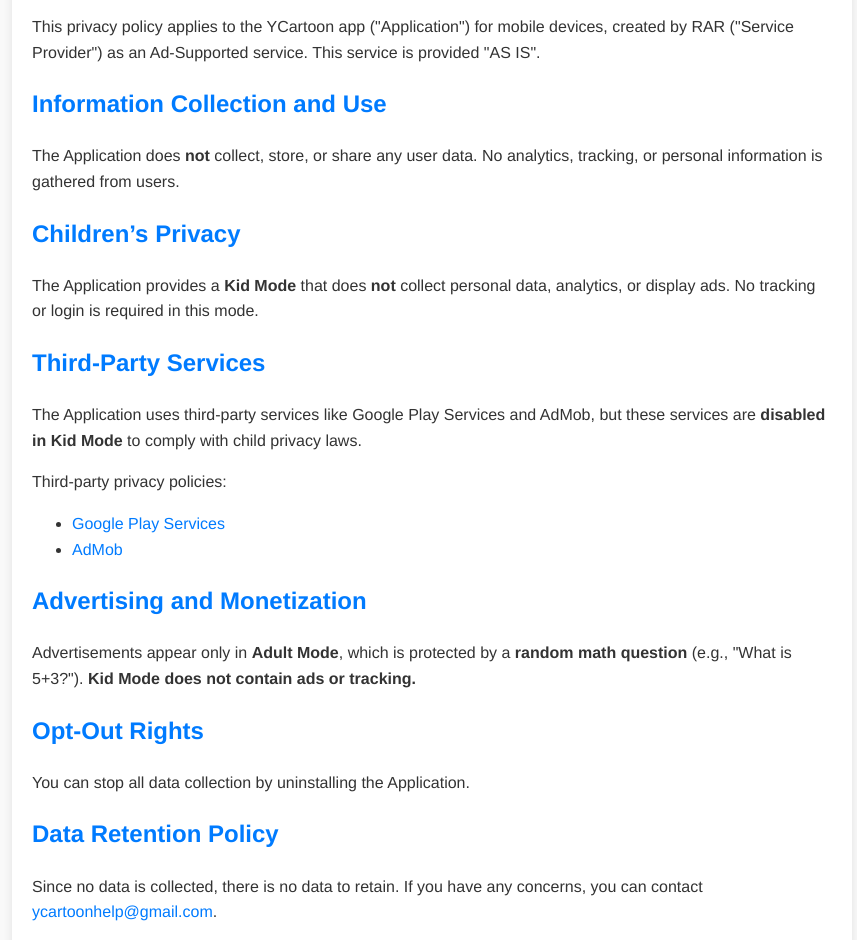
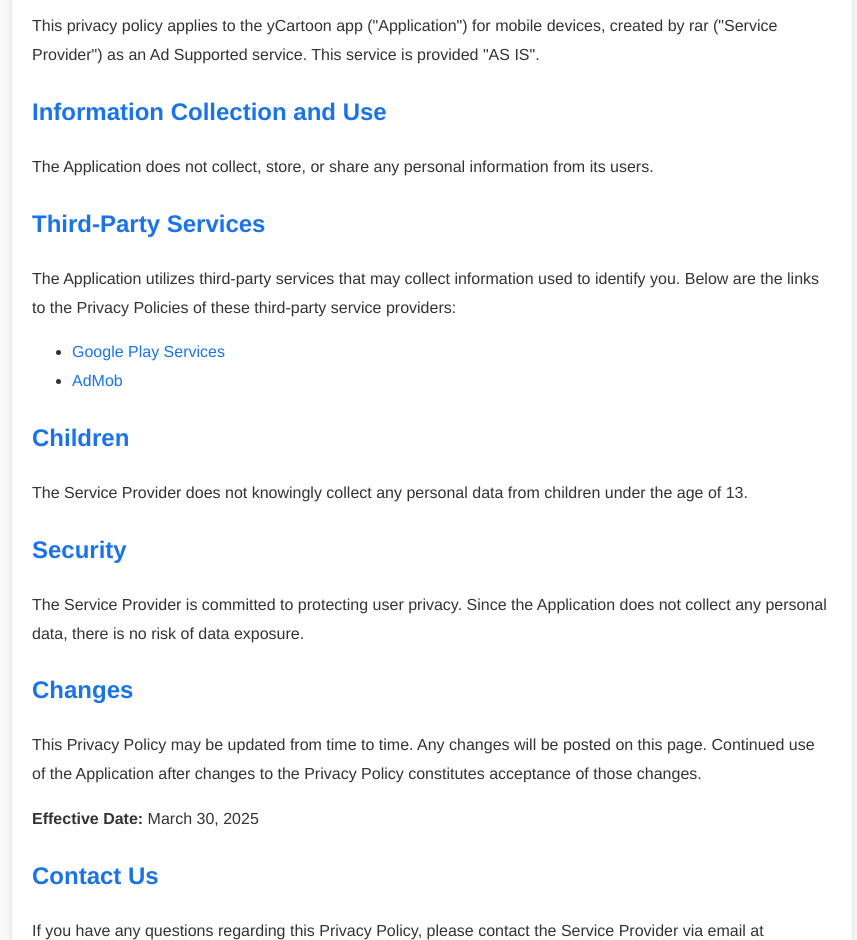
Before and after one commit to ycartoon/Privacy-Policy, a plain HTML site: page index.html in a window 1280 px wide. Shown: the part 140-1080 px from the top of the page, without its empty margins (208-1065 px from the left). Drawn offline with Linux system fonts and the light colour scheme.

Commit message:
index.html

```diff
--- a/index.html
+++ b/index.html
@@ -2,7 +2,7 @@
 <html>
 <head>
   <meta charset='utf-8'>
-  <meta name='viewport' content='width=device-width'>
+  <meta name='viewport' content='width=device-width, initial-scale=1'>
   <title>Privacy Policy</title>
   <style>
     body {
@@ -10,81 +10,70 @@
       padding: 2em;
       background-color: #f9f9f9;
       color: #333;
-      line-height: 1.6;
-      animation: fadeIn 1.5s ease-in;
+      line-height: 1.8;
+      margin: 0;
+      display: flex;
+      justify-content: center;
+      align-items: center;
+      min-height: 100vh;
     }
-    h1, h2, h3 {
-      color: #007BFF;
-      animation: slideIn 1s ease-in-out;
+    h1, h2 {
+      color: #1a73e8;
     }
     .container {
+      width: 90%;
       max-width: 800px;
-      margin: auto;
       background: white;
       padding: 20px;
       border-radius: 10px;
-      box-shadow: 0px 0px 10px rgba(0, 0, 0, 0.1);
-      animation: fadeInUp 1.2s ease-in-out;
+      box-shadow: 0 4px 8px rgba(0, 0, 0, 0.1);
+      opacity: 0;
+      transform: translateY(20px);
+      animation: fadeIn 0.8s ease-out forwards 0.2s;
+    }
+    @keyframes fadeIn {
+      to {
+        opacity: 1;
+        transform: translateY(0);
+      }
     }
     a {
-      color: #007BFF;
+      color: #1a73e8;
       text-decoration: none;
-      transition: color 0.3s ease-in-out;
     }
     a:hover {
       text-decoration: underline;
-      color: #0056b3;
-    }
-    @keyframes fadeIn {
-      from { opacity: 0; }
-      to { opacity: 1; }
-    }
-    @keyframes fadeInUp {
-      from { opacity: 0; transform: translateY(20px); }
-      to { opacity: 1; transform: translateY(0); }
-    }
-    @keyframes slideIn {
-      from { opacity: 0; transform: translateX(-20px); }
-      to { opacity: 1; transform: translateX(0); }
     }
   </style>
 </head>
 <body>
   <div class="container">
     <h1>Privacy Policy</h1>
-    <p>This privacy policy applies to the YCartoon app ("Application") for mobile devices, created by RAR ("Service Provider") as an Ad-Supported service. This service is provided "AS IS".</p>
+    <p>This privacy policy applies to the yCartoon app ("Application") for mobile devices, created by rar ("Service Provider") as an Ad Supported service. This service is provided "AS IS".</p>
 
     <h2>Information Collection and Use</h2>
-    <p>The Application does <strong>not</strong> collect, store, or share any user data. No analytics, tracking, or personal information is gathered from users.</p>
-
-    <h2>Children’s Privacy</h2>
-    <p>The Application provides a <strong>Kid Mode</strong> that does <strong>not</strong> collect personal data, analytics, or display ads. No tracking or login is required in this mode.</p>
+    <p>The Application does not collect, store, or share any personal information from its users.</p>
 
     <h2>Third-Party Services</h2>
-    <p>The Application uses third-party services like Google Play Services and AdMob, but these services are <strong>disabled in Kid Mode</strong> to comply with child privacy laws.</p>
-    <p>Third-party privacy policies:</p>
+    <p>The Application utilizes third-party services that may collect information used to identify you. Below are the links to the Privacy Policies of these third-party service providers:</p>
     <ul>
-      <li><a href="https://www.google.com/policies/privacy/" target="_blank">Google Play Services</a></li>
-      <li><a href="https://support.google.com/admob/answer/6128543?hl=en" target="_blank">AdMob</a></li>
+      <li><a href="https://www.google.com/policies/privacy/" target="_blank" rel="noopener noreferrer">Google Play Services</a></li>
+      <li><a href="https://support.google.com/admob/answer/6128543?hl=en" target="_blank" rel="noopener noreferrer">AdMob</a></li>
     </ul>
 
-    <h2>Advertising and Monetization</h2>
-    <p>Advertisements appear only in <strong>Adult Mode</strong>, which is protected by a <strong>random math question</strong> (e.g., "What is 5+3?"). <strong>Kid Mode does not contain ads or tracking.</strong></p>
-
-    <h2>Opt-Out Rights</h2>
-    <p>You can stop all data collection by uninstalling the Application.</p>
-
-    <h2>Data Retention Policy</h2>
-    <p>Since no data is collected, there is no data to retain. If you have any concerns, you can contact <a href="mailto:ycartoonhelp@gmail.com">ycartoonhelp@gmail.com</a>.</p>
+    <h2>Children</h2>
+    <p>The Service Provider does not knowingly collect any personal data from children under the age of 13.</p>
 
     <h2>Security</h2>
-    <p>We prioritize security and use safeguards to protect your data.</p>
+    <p>The Service Provider is committed to protecting user privacy. Since the Application does not collect any personal data, there is no risk of data exposure.</p>
 
-    <h2>Changes to Policy</h2>
-    <p>This Privacy Policy may be updated. Changes will be posted here.</p>
+    <h2>Changes</h2>
+    <p>This Privacy Policy may be updated from time to time. Any changes will be posted on this page. Continued use of the Application after changes to the Privacy Policy constitutes acceptance of those changes.</p>
+
+    <p><strong>Effective Date:</strong> March 30, 2025</p>
 
     <h2>Contact Us</h2>
-    <p>If you have privacy-related questions, contact <a href="mailto:ycartoonhelp@gmail.com">ycartoonhelp@gmail.com</a>.</p>
+    <p>If you have any questions regarding this Privacy Policy, please contact the Service Provider via email at <a href="mailto:ycartoonhelp@gmail.com">ycartoonhelp@gmail.com</a>.</p>
   </div>
 </body>
 </html>
```
